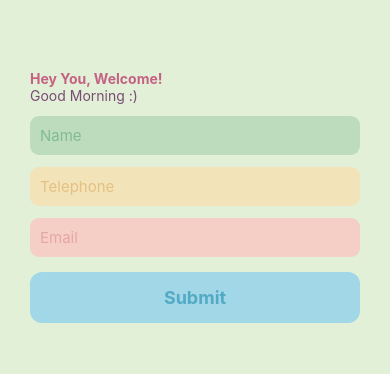
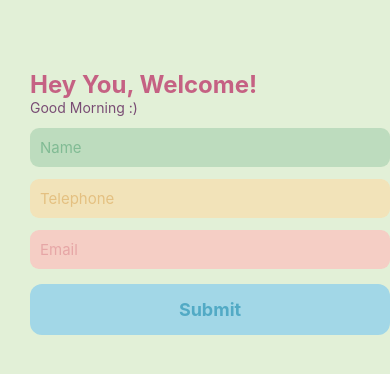
Before and after one commit to majuliah/trabalhoProgMobile1, a React Native app: screen / in a window 390 px wide. Shown: the top 374 px of the page. Built offline with nearby package versions, Linux system fonts and the light colour scheme.

Commit message:
FINALIZADO!!!!

```diff
--- a/package.json
+++ b/package.json
@@ -8,17 +8,20 @@
     "eject": "expo eject"
   },
   "dependencies": {
+    "@react-native-async-storage/async-storage": "^1.15.7",
     "expo": "~42.0.1",
     "expo-status-bar": "~1.0.4",
     "react": "16.13.1",
     "react-dom": "16.13.1",
     "react-native": "https://github.com/expo/react-native/archive/sdk-42.0.0.tar.gz",
-    "react-native-web": "~0.13.12"
+    "react-native-web": "~0.13.12",
+    "styled-components": "^5.3.1"
   },
   "devDependencies": {
     "@babel/core": "^7.9.0",
     "@types/react": "~16.9.35",
     "@types/react-native": "~0.63.2",
+    "@types/styled-components-react-native": "^5.1.1",
     "typescript": "~4.0.0"
   },
   "private": true
--- a/src/components/Button.tsx
+++ b/src/components/Button.tsx
@@ -1,5 +1,6 @@
 import React from 'react';
 import { TouchableOpacity, TouchableOpacityProps ,Text, StyleSheet } from 'react-native';
+import { ButtonAdd, ButtonText } from '../pages/styles';
 
 
 interface ButtonProps extends TouchableOpacityProps {
@@ -11,25 +12,9 @@ interface ButtonProps extends TouchableOpacityProps {
 export function Button({ title, ...rest }: ButtonProps){
     return(
     <>
-        <TouchableOpacity style={styles.buttonAdd} activeOpacity={0.6} {...rest}>
-        <Text style={styles.buttonText}>{title}</Text>
-        </TouchableOpacity>
+        <ButtonAdd activeOpacity={0.6} {...rest}>
+        <ButtonText>{title}</ButtonText>
+        </ButtonAdd>
     </>
     )
 }
-
-const styles = StyleSheet.create({
-    buttonAdd: {
-        backgroundColor: '#a2d7e7',
-        padding: 15,
-        borderRadius: 12,
-        alignItems: 'center',
-        marginVertical: 15
-    },
-    buttonText: {
-        color: '#52aac5',
-        fontSize: 18,
-        fontWeight: 'bold',
-
-    },
-})
--- a/src/pages/Home.tsx
+++ b/src/pages/Home.tsx
@@ -1,6 +1,12 @@
 import React, { useState, useEffect } from 'react';
-import { Text, View, StyleSheet, TextInput, Platform, TouchableOpacity, FlatList } from 'react-native';
+import { FlatList } from 'react-native';
+import AsyncStorage from '@react-native-async-storage/async-storage';
+
 import { Button } from '../components/Button';
+import { Container, Grettings, Title, Input1,
+         Input2, Input3, ButtonInformation,
+         TextInformation1, TextInformation2,
+         TextInformation3 } from './styles';
 
 
 interface IInformationData{
@@ -49,95 +55,55 @@ export function Home() {
         }else{
             setGreetings('Good Night :)')
         }
+    }, []) //tinha um myInformations dentro do colchete
+
+    useEffect(() => {
+        async function loadData(){
+            const storageInformations = await AsyncStorage.getItem('@myInformations:informations')
+            if (storageInformations){
+                setMyInformations1(JSON.parse(storageInformations))
+            }
+        }
+        loadData()
+
+        // async function removeAll(){
+        //     await AsyncStorage.removeItem('@myInformations:informations')
+        // } //para excluir tudo :D
+
+    }, [])
+
+    useEffect(() => {
+        async function saveData() {
+            await AsyncStorage.setItem('@myInformations:informations', JSON.stringify(myInformations1))
+        }
+        saveData()
     }, [myInformations1])
 
   return (
     <>
-    <View style={styles.container}>
-      <Text style={styles.title}>Hey You, Welcome!</Text>
+    <Container>
+      <Title>Hey You, Welcome!</Title>
 
-      <Text style={styles.greetings}>{greetings}</Text>
+      <Grettings>{greetings}</Grettings>
 
-      <TextInput style={styles.input1} placeholder='Name' placeholderTextColor='#81bb94' value={newInformation1} onChangeText={value => setNewInformation1(value)} returnKeyType={'done'}/>
-      <TextInput style={styles.input2} placeholder='Telephone' placeholderTextColor='#e4c081' value={newInformation2} onChangeText={value => setNewInformation2(value)} returnKeyType={'done'} />
-      <TextInput style={styles.input3} placeholder='Email' placeholderTextColor='#e6a6a6' value={newInformation3} onChangeText={value => setNewInformation3(value)} returnKeyType={'done'} />
+      <Input1 placeholder='Name' placeholderTextColor='#81bb94' value={newInformation1} onChangeText={value => setNewInformation1(value)} returnKeyType={'done'}/>
+      <Input2 placeholder='Telephone' placeholderTextColor='#e4c081' value={newInformation2} onChangeText={value => setNewInformation2(value)} returnKeyType={'done'} />
+      <Input3 placeholder='Email' placeholderTextColor='#e6a6a6' value={newInformation3} onChangeText={value => setNewInformation3(value)} returnKeyType={'done'} />
 
         <Button title="Submit" onPress={handleAddNewInformation} />
 
       <FlatList data={myInformations1} keyExtractor={item => item.id} renderItem={({ item }) => (
-        <TouchableOpacity  style={styles.buttonInformation1} activeOpacity={0.6} onPress={() => handleRemoveInformation(item.id)}>
-            <Text style={[styles.title, {marginTop: 5}]}>Name</Text>
-            <Text style={styles.textInformation1}>{item.name1}</Text>
-            <Text style={[styles.title, {marginTop: 8}]}>Telephone</Text>
-            <Text style={styles.textInformation2}>{item.name2}</Text>
-            <Text style={[styles.title, {marginTop: 8}]}>Email</Text>
-            <Text style={styles.textInformation3}>{item.name3}</Text>
-        </TouchableOpacity>
+        <ButtonInformation activeOpacity={0.6} onPress={() => handleRemoveInformation(item.id)}>
+            <Title>Name</Title>
+            <TextInformation1>{item.name1}</TextInformation1>
+            <Title>Telephone</Title>
+            <TextInformation2>{item.name2}</TextInformation2>
+            <Title>Email</Title>
+            <TextInformation3>{item.name3}</TextInformation3>
+        </ButtonInformation>
         )}/>
 
-    </View>
+    </Container>
     </>
   )
 }
-
-const styles = StyleSheet.create({
-    container: {
-        flex: 1,
-        backgroundColor: '#e2f0d7',
-        paddingHorizontal: 30,
-        paddingVertical: 70
-    },
-    title: {
-        color: '#C56183',
-        fontWeight: 'bold'
-    },
-    input1: {
-        backgroundColor: '#81bb9461',
-        color: '#81bb94',
-        fontSize: 15,
-        padding: Platform.OS === 'ios'? 12 : 10,
-        marginTop: 12,
-        borderRadius: 9
-    },
-    input2: {
-        backgroundColor: '#faddaaa9',
-        color: '#d1a14d',
-        fontSize: 15,
-        padding: Platform.OS === 'ios'? 12 : 10,
-        marginTop: 12,
-        borderRadius: 9
-    },
-    input3: {
-        backgroundColor: '#ffbcbca9',
-        color: '#c2758f',
-        fontSize: 15,
-        padding: Platform.OS === 'ios'? 12 : 10,
-        marginTop: 12,
-        borderRadius: 9
-    },
-    buttonInformation1: {
-        marginBottom: 12,
-        backgroundColor: '#c3aed6ca',
-        padding: 15,
-        borderRadius: 20,
-        alignItems: 'center'
-    },
-    textInformation1: {
-        color: '#645583',
-        fontSize: 22,
-        fontWeight: 'bold'
-    },
-    textInformation2: {
-        color: '#5f4e81',
-        fontSize: 17,
-        fontWeight: 'bold'
-    },
-    textInformation3: {
-        color: '#523d7c',
-        fontSize: 12,
-        fontWeight: 'bold'
-    },
-    greetings: {
-        color: '#794C74',
-    }
-})
--- /dev/null
+++ b/src/pages/styles.ts
@@ -0,0 +1,97 @@
+import styled from 'styled-components/native'
+import { Platform, TouchableOpacity  } from 'react-native';
+
+export const Container = styled.View`
+        flex: 1px;
+        background-color: #e2f0d7;
+        padding-left: 30px;
+        padding-top: 70px;
+`;
+
+export const Grettings = styled.Text`
+        color: #794C74;
+`;
+
+export const Title = styled.Text`
+        color: #C56183;
+        font-size: 24px;
+        font-weight: bold;
+`;
+
+export const Input1 = styled.TextInput`
+
+        background-color: #81bb9461;
+        color: #81bb94;
+        font-size: 15px;
+        padding: ${Platform.OS === 'ios'? '12px' : '10px'};
+        margin-top: 12px;
+        border-radius: 9px;
+
+`;
+
+
+export const Input2 = styled.TextInput`
+
+        background-color: #faddaaa9;
+        color: #d1a14d;
+        font-size: 15px;
+        padding: ${Platform.OS === 'ios'? '12px' : '10px'};
+        margin-top: 12px;
+        border-radius: 9px;
+
+`;
+
+export const Input3 = styled.TextInput`
+
+        background-color: #ffbcbca9;
+        color: #c2758f;
+        font-size: 15px;
+        padding: ${Platform.OS === 'ios'? '12px' : '10px'};
+        margin-top: 12px;
+        border-radius: 9px;
+
+`;
+
+export const ButtonInformation = styled(TouchableOpacity)`
+
+        background-color: #c3aed6ca;
+        padding: 15px;
+        border-radius: 20px;
+        align-items: center;
+        margin-top: 13px;
+        margin-bottom: 12px;
+
+`;
+
+export const TextInformation1 = styled.Text`
+
+        color: #645583;
+        font-size: 22px;
+        font-weight: bold;
+`;
+
+export const TextInformation2 = styled.Text`
+        color: #5f4e81;
+        font-size: 17px;
+        font-weight: bold;
+`;
+export const TextInformation3 = styled.Text`
+
+        color: #523d7c;
+        font-size: 12px;
+        font-weight: bold;
+
+`;
+export const ButtonAdd = styled(TouchableOpacity)`
+            background-color: #a2d7e7;
+            padding: 15px;
+            border-radius: 12px;
+            align-items: center;
+            margin-top: 15px;
+`;
+
+export const ButtonText = styled.Text`
+        color: #52aac5;
+        font-size: 18px;
+        font-weight: bold;
+`;
```
Also changed, not shown: 1 other file (tests, documents, lock files or other folders).
